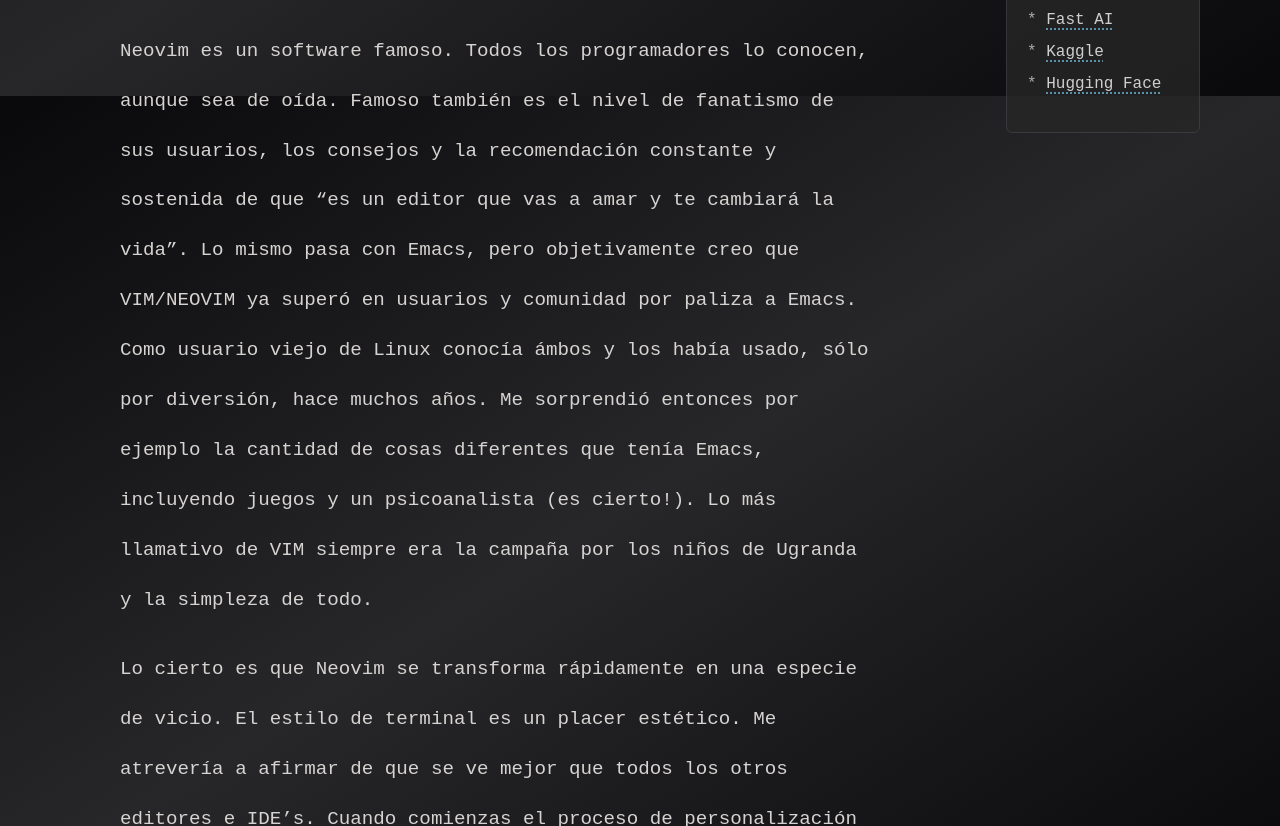
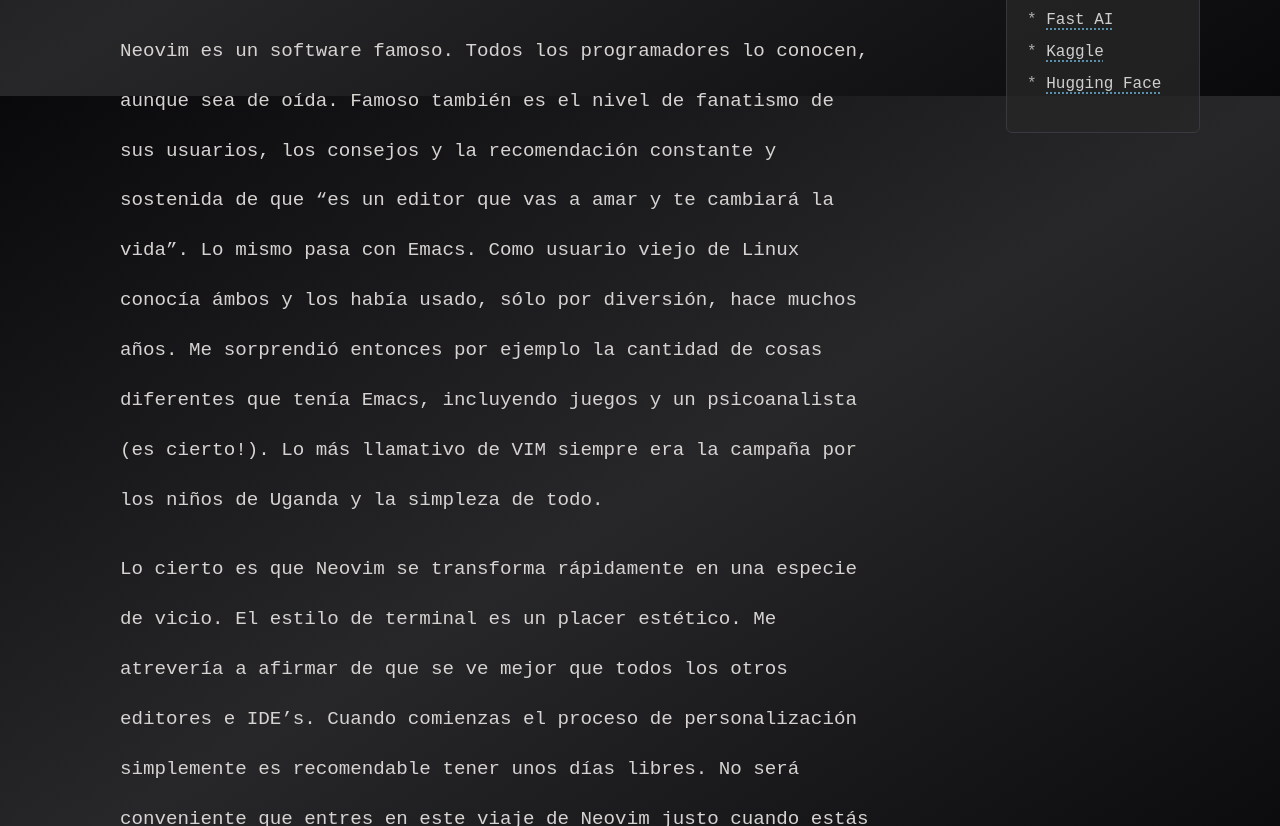
Before and after one commit to pedregalux/newastro, an Astro site: page /blog/neovim in a window 1280 px wide. Shown: the part 704-1530 px from the top of the page. Built offline with nearby package versions, Linux system fonts and the light colour scheme; Astro itself is replaced by a stand-in of ours.

Commit message:
fix post

```diff
--- a/src/pages/blog/neovim.md
+++ b/src/pages/blog/neovim.md
@@ -6,7 +6,7 @@
 postimage: ""
 ---
 
-Neovim es un software famoso. Todos los programadores lo conocen, aunque sea de oída. Famoso también es el nivel de fanatismo de sus usuarios, los consejos y la recomendación constante y sostenida de que "es un editor que vas a amar y te cambiará la vida". Lo mismo pasa con Emacs, pero objetivamente creo que VIM/NEOVIM ya superó en usuarios y comunidad por paliza a Emacs. Como usuario viejo de Linux conocía ámbos y los había usado, sólo por diversión, hace muchos años. Me sorprendió entonces por ejemplo la cantidad de cosas diferentes que tenía Emacs, incluyendo juegos y un psicoanalista (es cierto!). Lo más llamativo de VIM siempre era la campaña por los niños de Ugranda y la simpleza de todo.
+Neovim es un software famoso. Todos los programadores lo conocen, aunque sea de oída. Famoso también es el nivel de fanatismo de sus usuarios, los consejos y la recomendación constante y sostenida de que "es un editor que vas a amar y te cambiará la vida". Lo mismo pasa con Emacs. Como usuario viejo de Linux conocía ámbos y los había usado, sólo por diversión, hace muchos años. Me sorprendió entonces por ejemplo la cantidad de cosas diferentes que tenía Emacs, incluyendo juegos y un psicoanalista (es cierto!). Lo más llamativo de VIM siempre era la campaña por los niños de Uganda y la simpleza de todo.
 
 Lo cierto es que Neovim se transforma rápidamente en una especie de vicio. El estilo de terminal es un placer estético. Me atrevería a afirmar de que se ve mejor que todos los otros editores e IDE's. Cuando comienzas el proceso de personalización simplemente es recomendable tener unos días libres. No será conveniente que entres en este viaje de Neovim justo cuando estás llegando a la fecha de entrega de algo.
 
```
